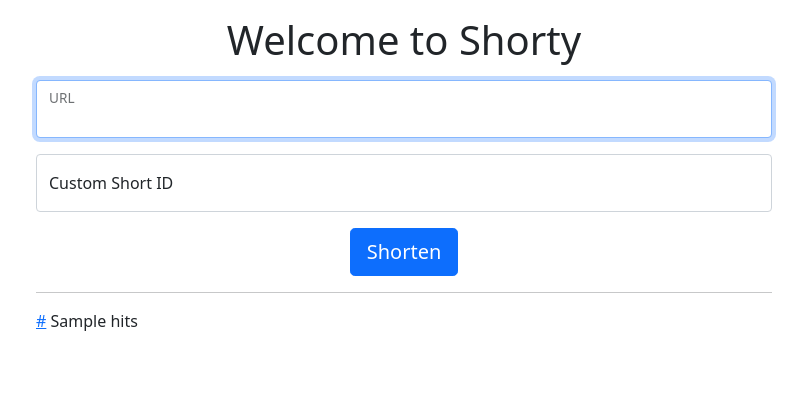
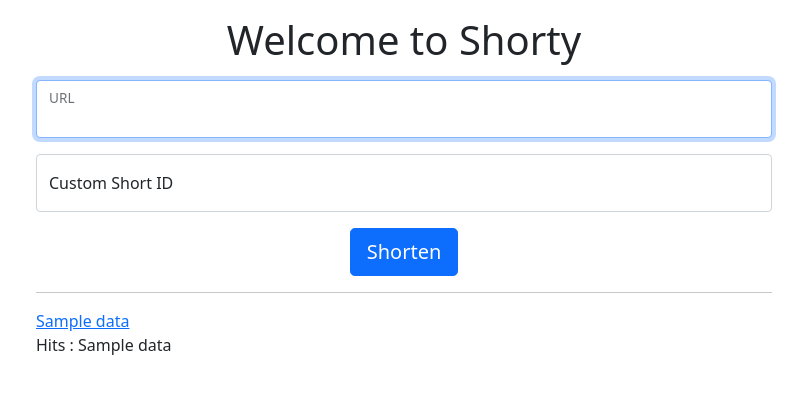
Before and after one commit to kwalpratham/url_shortner, a Flask app: template core/templates/index.html in a window 1280 px wide. Shown: the top 394 px of the page, without its empty margins (236-1043 px from the left). Run offline with Flask 3, Linux system fonts and the light colour scheme; the template is opened without the code that fills it: most values are stand-ins (such as "Sample title", 1, 10 or a date in 2020).

Commit message:
feat: showing number of clicks

```diff
--- a/core/routes.py
+++ b/core/routes.py
@@ -28,7 +28,7 @@ def index():
             short_id = url_object.short_id
             hits = url_object.hits
             short_url = request.host_url + short_id
-            return render_template('index.html', short_url=short_url, hits=hits)
+            return render_template('index.html', data=[short_url, hits])
 
         # generate a url hash
         elif not short_id:
--- a/core/templates/index.html
+++ b/core/templates/index.html
@@ -25,14 +25,12 @@
             </form>
 
 
-            {% if short_url %}
+            {% if data %}
             <hr>
-            <span><a href="{{ short_url }}" target="_blank">{{ short_url }}</a></span>
+            <span><a href="{{ data[0] }}" target="_blank">{{ data[0] }}</a></span>
+            <p>Hits : {{ data[1] }}</p>
             {% endif %}
 
-            {% if hits %}
-            <span>{{ hits }}</span>
-            {% endif %}
         </div>
         <div class="col-md-2"></div>
     </div>
```
